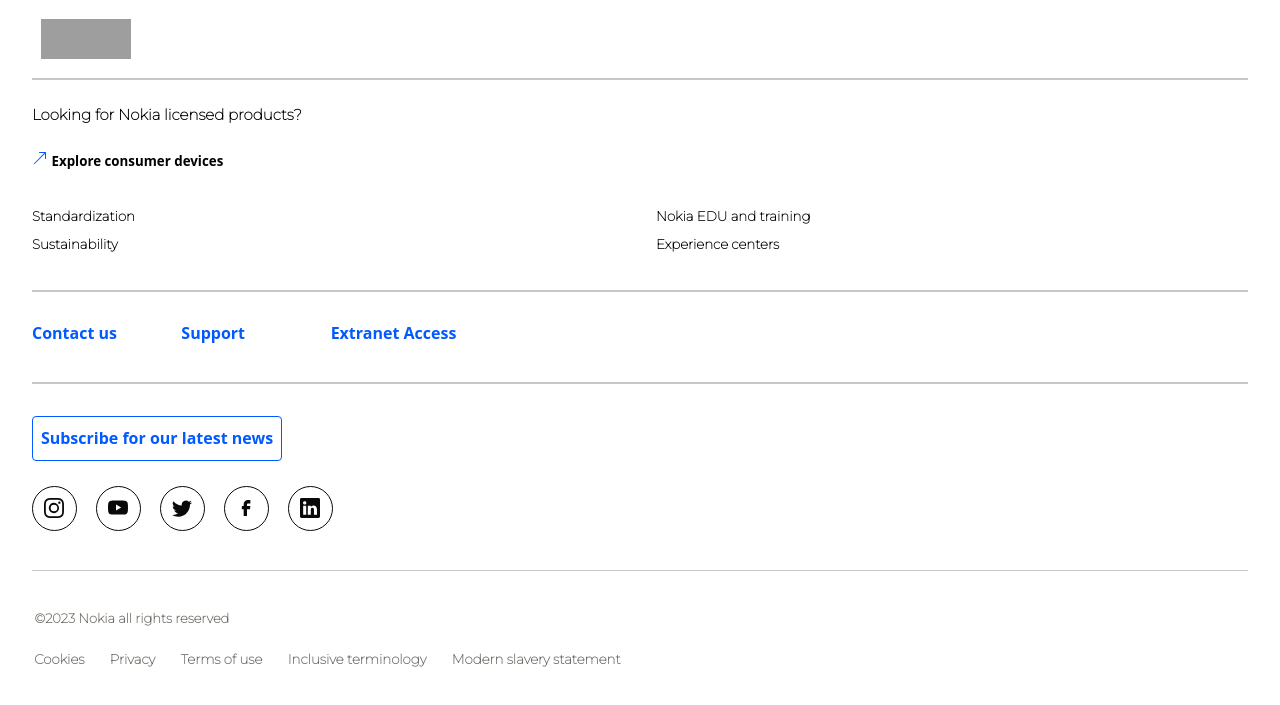
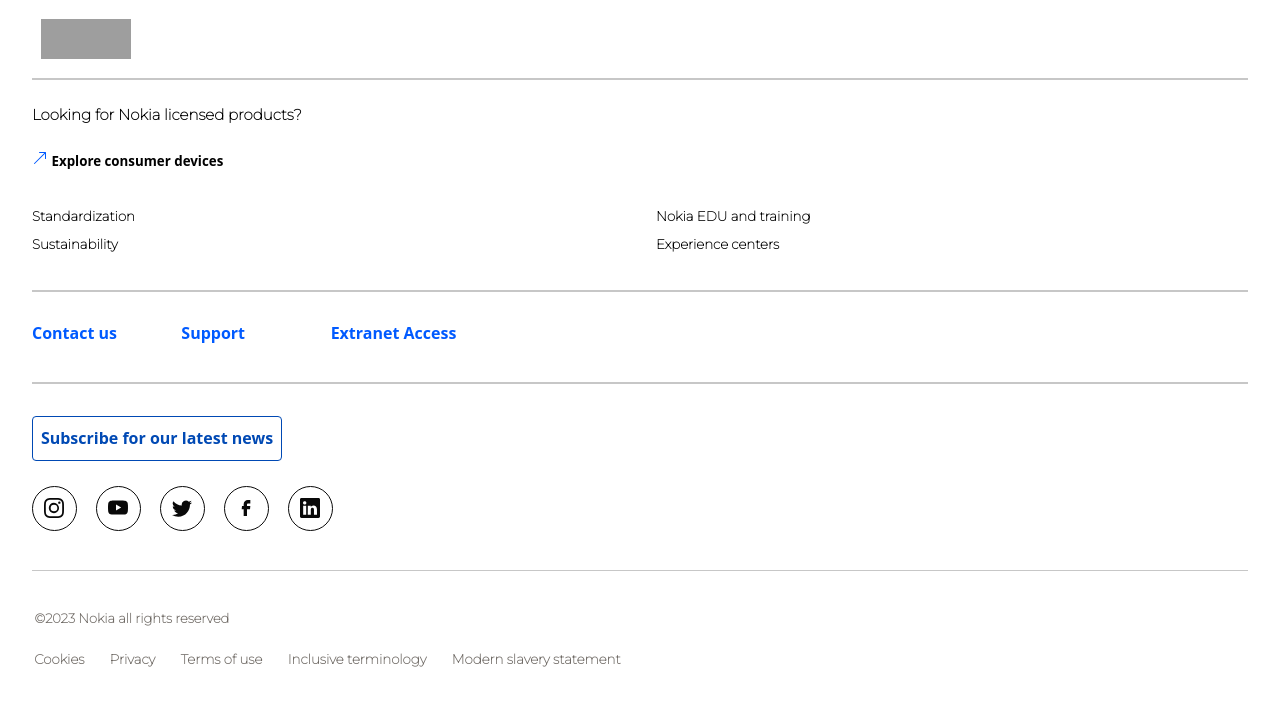
Before and after one commit to zulfuqar1/NOKIA, a plain HTML site: page NOKIA/index.html in a window 1280 px wide. In both pictures the pointer is over the button "Subscribe for our latest news". Shown: the part 5225-5930 px from the top of the page. Drawn offline with Linux system fonts and the light colour scheme; grey boxes are pictures that could not be loaded.

Commit message:
button hover fixed

```diff
--- a/NOKIA/style.css
+++ b/NOKIA/style.css
@@ -653,6 +653,11 @@
   background-color: white;
   margin-left:2.5%;
   margin-top: 2.5%;
+ transition: 0.5s;}
+.LastButton > button:hover
+{
+   color:#0049B4;
+  border:solid 1px #0049B4;
 }
 .social
 {
```
